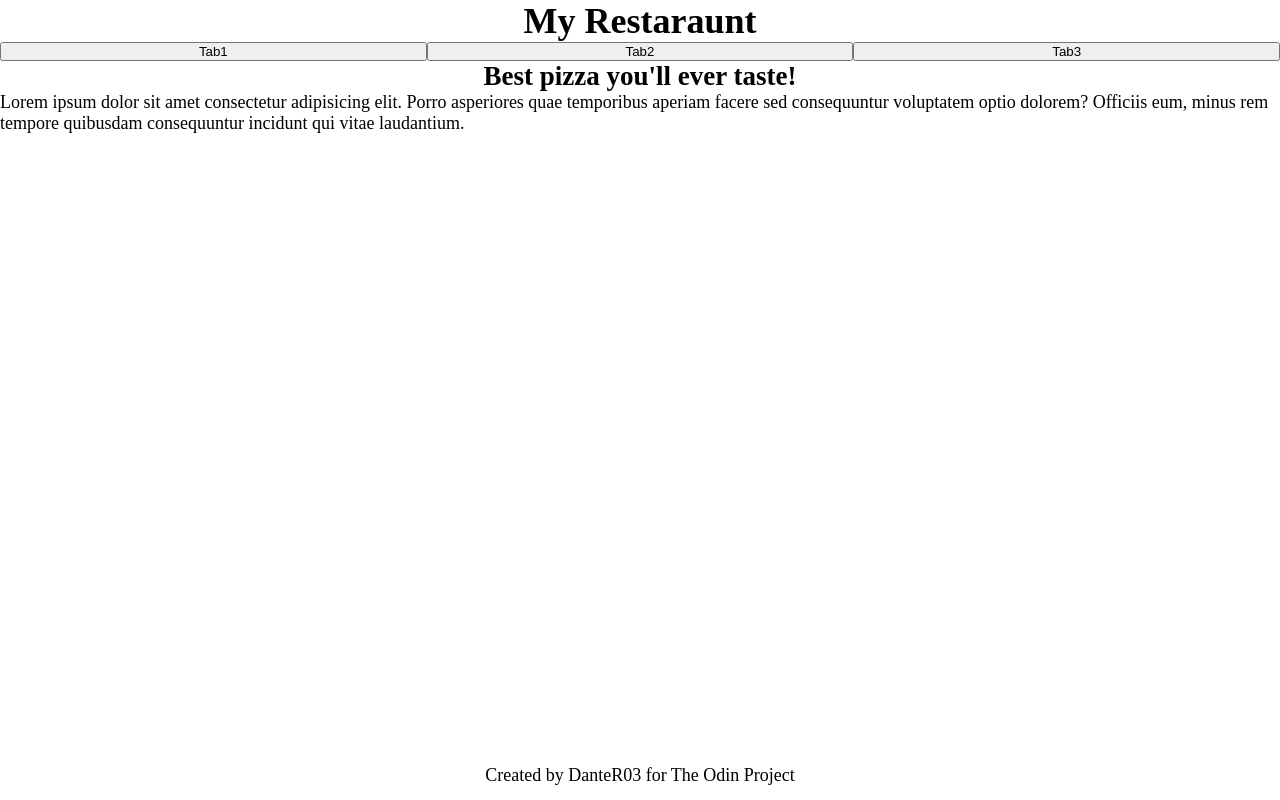
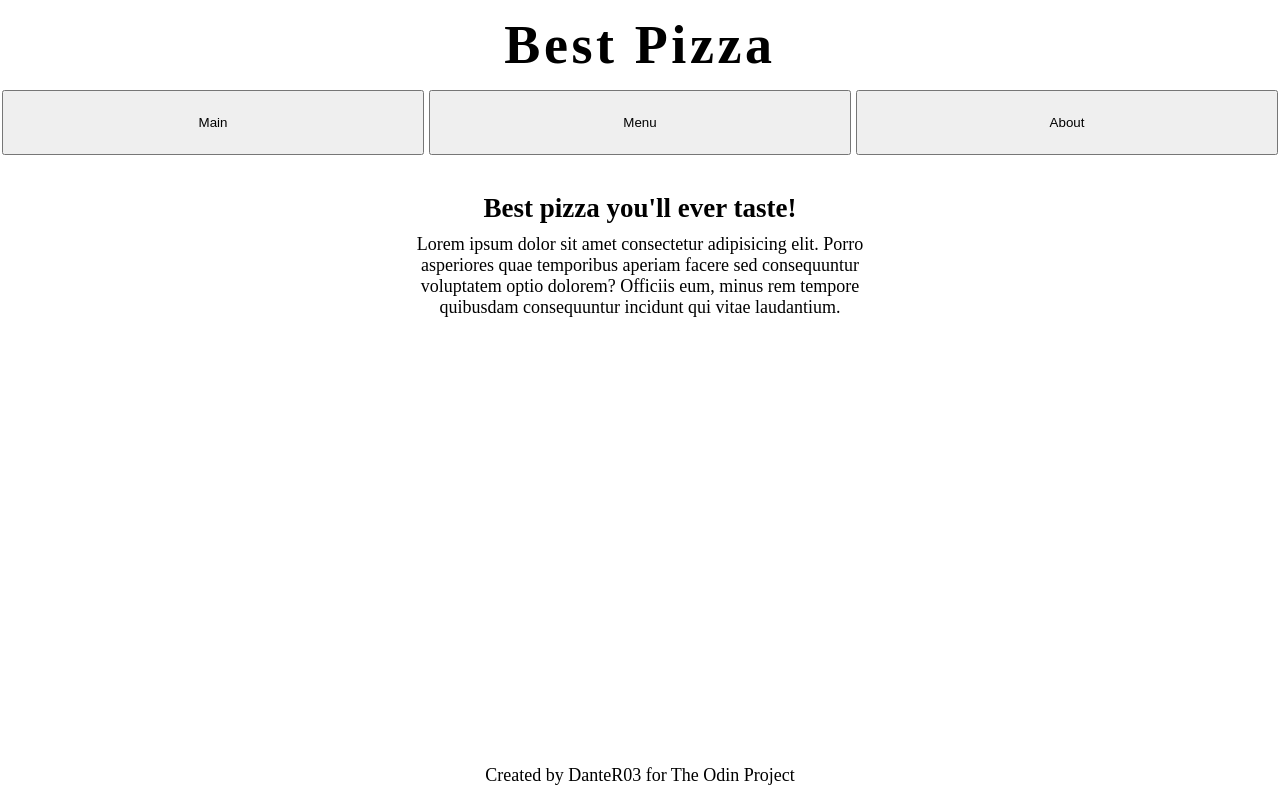
Before and after one commit to DanteR03/restaraunt, a plain HTML site: page index.html in a window 1280 px wide. Drawn offline with Linux system fonts and the light colour scheme.

Commit message:
Finish main tab page layout

```diff
--- a/index.html
+++ b/index.html
@@ -11,11 +11,11 @@
 <body>
   <div id="content">
     <div class="header-container">
-      <h1>My Restaraunt</h1>
+      <h1>Best Pizza</h1>
       <div class="button-container">
-        <button>Tab1</button>
-        <button>Tab2</button>
-        <button>Tab3</button>
+        <button>Main</button>
+        <button>Menu</button>
+        <button>About</button>
       </div>
     </div>
     <div class="main-container">
--- a/style.css
+++ b/style.css
@@ -23,6 +23,9 @@ body {
   justify-content: center;
   align-items: stretch;
   min-height: 50px;
+  line-height: 5rem;
+  letter-spacing: 0.2rem;
+  font-size: 1.5rem;
 }
 
 h1 {
@@ -32,22 +35,32 @@ h1 {
 
 .button-container {
   display: flex;
+  gap: 5px;
+  padding-left: 2px;
+  padding-right: 2px;
 }
 
 button {
   flex: 1;
+  height: 65px;
 }
 
 .main-container {
   display: flex;
   flex-direction: column;
   align-items: center;
+  padding-top: 25px;
 }
 
 .section {
   display: flex;
   flex-direction: column;
   align-items: center;
+  justify-content: center;
+  text-align: center;
+  gap: 10px;
+  width: 500px;
+  height: 150px;
 }
 
 .footer-container {
```
